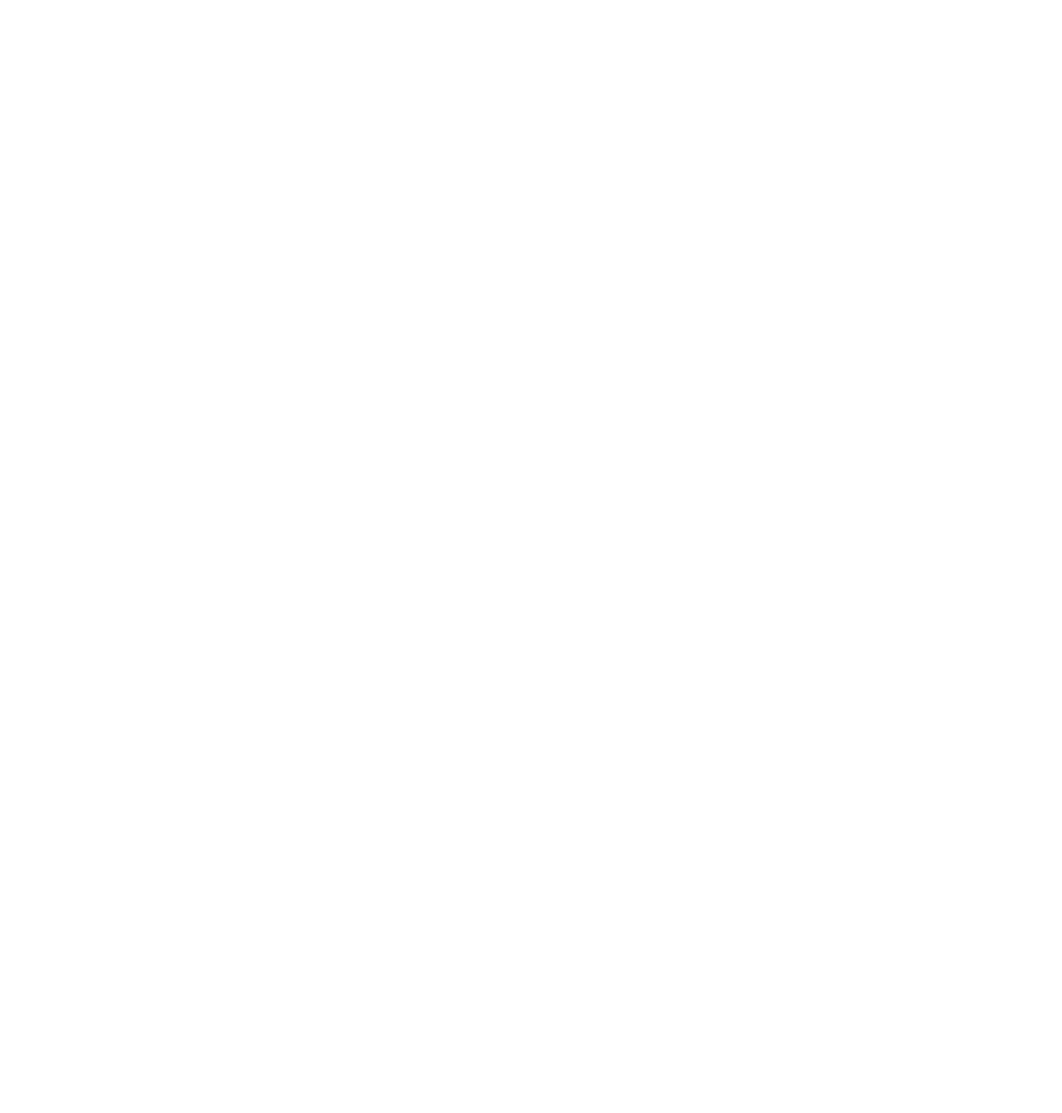
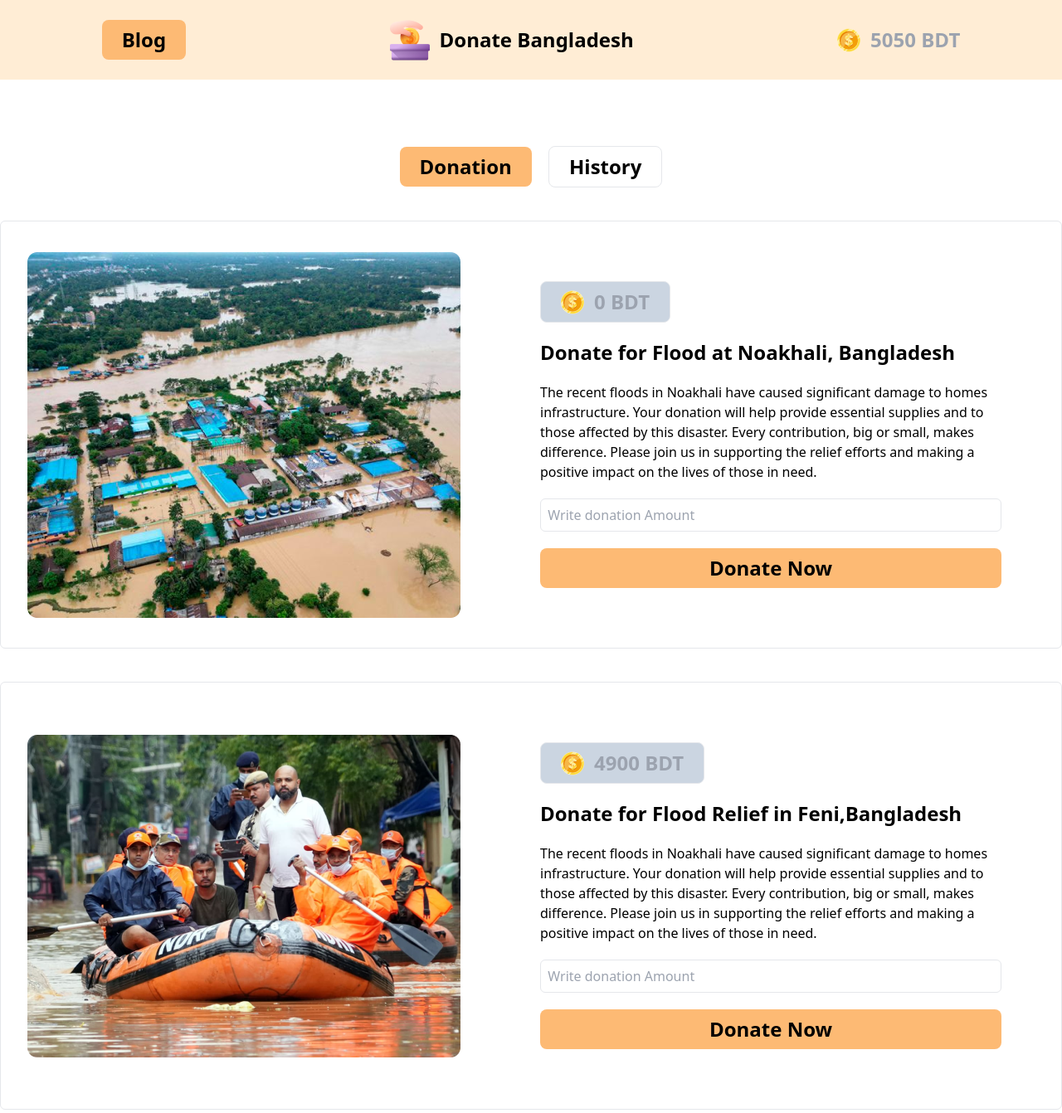
Before and after one commit to Asratlira/donate-add, a plain HTML site: page index.html in a window 1280 px wide. Shown: the top 1342 px of the page at 83% size. Before the commit the page ends 800 px from the top, so only its background shows below. Drawn offline with nearby package versions, Linux system fonts and the light colour scheme.

Commit message:
added another section

```diff
--- /dev/null
+++ b/blog.html
@@ -0,0 +1,42 @@
+<!DOCTYPE html>
+<html lang="en">
+  <head>
+    <meta charset="UTF-8" />
+    <meta name="viewport" content="width=device-width, initial-scale=1.0" />
+    <title>Blog</title>
+  </head>
+  <script src="https://cdn.tailwindcss.com"></script>
+  <body>
+    <nav class="h-24 bg-orange-100">
+      <div class="flex justify-around items-center h-full">
+        <button
+          class="font-semibold text-2xl bg-orange-300 px-6 py-2 rounded-lg"
+        >
+          Blog
+        </button>
+        <div class="flex items-center gap-3">
+          <img src="./assets/logo.png" alt="" />
+          <h1 class="font-semibold text-2xl">Donate Bangladesh</h1>
+        </div>
+        <div class="flex items-center gap-3">
+          <img src="./assets/coin.png" alt="" />
+          <h1 class="font-semibold text-2xl text-gray-400">5050 BDT</h1>
+        </div>
+      </div>
+    </nav>
+    <section class="space-y-20 text-center space-x-4">
+      <button
+        id="donation-btn"
+        class="font-semibold text-2xl bg-orange-300 px-6 py-2 rounded-lg"
+      >
+        Donation
+      </button>
+      <button
+        class="font-semibold text-2xl bg-white border px-6 py-2 rounded-lg"
+      >
+        History
+      </button>
+    </section>
+    <script src="./js/history-back.js"></script>
+  </body>
+</html>
--- a/index.html
+++ b/index.html
@@ -4,6 +4,151 @@
     <meta charset="UTF-8" />
     <meta name="viewport" content="width=device-width, initial-scale=1.0" />
     <title>Donate page</title>
+    <script src="https://cdn.tailwindcss.com"></script>
   </head>
-  <body></body>
+  <body>
+    <nav class="h-24 bg-orange-100">
+      <div class="flex justify-around items-center h-full">
+        <button
+          class="font-semibold text-2xl bg-orange-300 px-6 py-2 rounded-lg"
+        >
+          Blog
+        </button>
+        <div class="flex items-center gap-3">
+          <img src="./assets/logo.png" alt="" />
+          <h1 class="font-semibold text-2xl">Donate Bangladesh</h1>
+        </div>
+        <div class="flex items-center gap-3">
+          <img src="./assets/coin.png" alt="" />
+          <h1 class="font-semibold text-2xl text-gray-400">5050 BDT</h1>
+        </div>
+      </div>
+    </nav>
+    <section class="space-y-20 text-center space-x-4">
+      <button class="font-semibold text-2xl bg-orange-300 px-6 py-2 rounded-lg">
+        Donation
+      </button>
+      <button
+        id="history-btn"
+        class="font-semibold text-2xl bg-white border px-6 py-2 rounded-lg"
+      >
+        History
+      </button>
+    </section>
+    <main>
+      <section class="flex justify-center">
+        <div
+          class="mt-10 border flex items-center justify-center w-[1400px] p-8 rounded-md gap-14"
+        >
+          <img class="w-full" src="./assets/feni.png" alt="" />
+          <div class="space-y-5 p-10">
+            <button
+              class="flex items-center gap-3 bg-slate-300 font-semibold text-2xl border px-6 py-2 rounded-lg"
+            >
+              <img src="./assets/coin.png" alt="" />
+              <h1 class="font-semibold text-2xl text-gray-400">0 BDT</h1>
+            </button>
+            <h1 class="font-semibold text-2xl">
+              Donate for Flood at Noakhali, Bangladesh
+            </h1>
+            <p>
+              The recent floods in Noakhali have caused significant damage to
+              homes infrastructure. Your donation will help provide essential
+              supplies and to those affected by this disaster. Every
+              contribution, big or small, makes difference. Please join us in
+              supporting the relief efforts and making a positive impact on the
+              lives of those in need.
+            </p>
+            <input
+              type="text"
+              placeholder="  Write donation Amount"
+              class="border rounded-md w-full h-10"
+            />
+            <button
+              class="font-semibold text-2xl bg-orange-300 px-6 py-2 rounded-lg w-full"
+            >
+              Donate Now
+            </button>
+          </div>
+        </div>
+      </section>
+      <section class="flex justify-center">
+        <div
+          class="mt-10 border flex items-center justify-center w-[1400px] p-8 rounded-md gap-14"
+        >
+          <img class="w-full" src="./assets/noakhali.png" alt="" />
+          <div class="space-y-5 p-10">
+            <button
+              class="flex items-center gap-3 bg-slate-300 font-semibold text-2xl border px-6 py-2 rounded-lg"
+            >
+              <img src="./assets/coin.png" alt="" />
+              <h1 class="font-semibold text-2xl text-gray-400">4900 BDT</h1>
+            </button>
+            <h1 class="font-semibold text-2xl">
+              Donate for Flood Relief in Feni,Bangladesh
+            </h1>
+            <p>
+              The recent floods in Noakhali have caused significant damage to
+              homes infrastructure. Your donation will help provide essential
+              supplies and to those affected by this disaster. Every
+              contribution, big or small, makes difference. Please join us in
+              supporting the relief efforts and making a positive impact on the
+              lives of those in need.
+            </p>
+            <input
+              type="text"
+              placeholder="  Write donation Amount"
+              class="border rounded-md w-full h-10"
+            />
+            <button
+              class="font-semibold text-2xl bg-orange-300 px-6 py-2 rounded-lg w-full"
+            >
+              Donate Now
+            </button>
+          </div>
+        </div>
+      </section>
+      <section class="flex justify-center">
+        <div
+          class="mt-10 border flex items-center justify-center w-[1400px] p-8 rounded-md gap-14"
+        >
+          <img class="w-full" src="./assets/quota-protest.png" alt="" />
+          <div class="space-y-5 p-10">
+            <button
+              class="flex items-center gap-3 bg-slate-300 font-semibold text-2xl border px-6 py-2 rounded-lg"
+            >
+              <img src="./assets/coin.png" alt="" />
+              <h1 class="font-semibold text-2xl text-gray-400">1000 BDT</h1>
+            </button>
+            <h1 class="font-semibold text-2xl">
+              Aid for Injured in the Quota Movement
+            </h1>
+            <p>
+              The recent floods in Noakhali have caused significant damage to
+              homes infrastructure. Your donation will help provide essential
+              supplies and to those affected by this disaster. Every
+              contribution, big or small, makes difference. Please join us in
+              supporting the relief efforts and making a positive impact on the
+              lives of those in need.
+            </p>
+            <input
+              type="text"
+              placeholder="  Write donation Amount"
+              class="border rounded-md w-full h-10"
+            />
+            <button
+              class="font-semibold text-2xl bg-orange-300 px-6 py-2 rounded-lg w-full"
+            >
+              Donate Now
+            </button>
+          </div>
+        </div>
+      </section>
+    </main>
+    <footer>
+      <div class="h-28 bg-orange-100 mt-24"></div>
+    </footer>
+  </body>
+
+  <script src="./js/history.js"></script>
 </html>
--- /dev/null
+++ b/js/history-back.js
@@ -0,0 +1,3 @@
+document.getElementById("donation-btn").addEventListener("click", function () {
+  window.location.href = "index.html";
+});
--- /dev/null
+++ b/js/history.js
@@ -0,0 +1,3 @@
+document.getElementById("history-btn").addEventListener("click", function () {
+  window.location.href = "blog.html";
+});
```
Also changed, not shown: tailwind.config.js (added).
